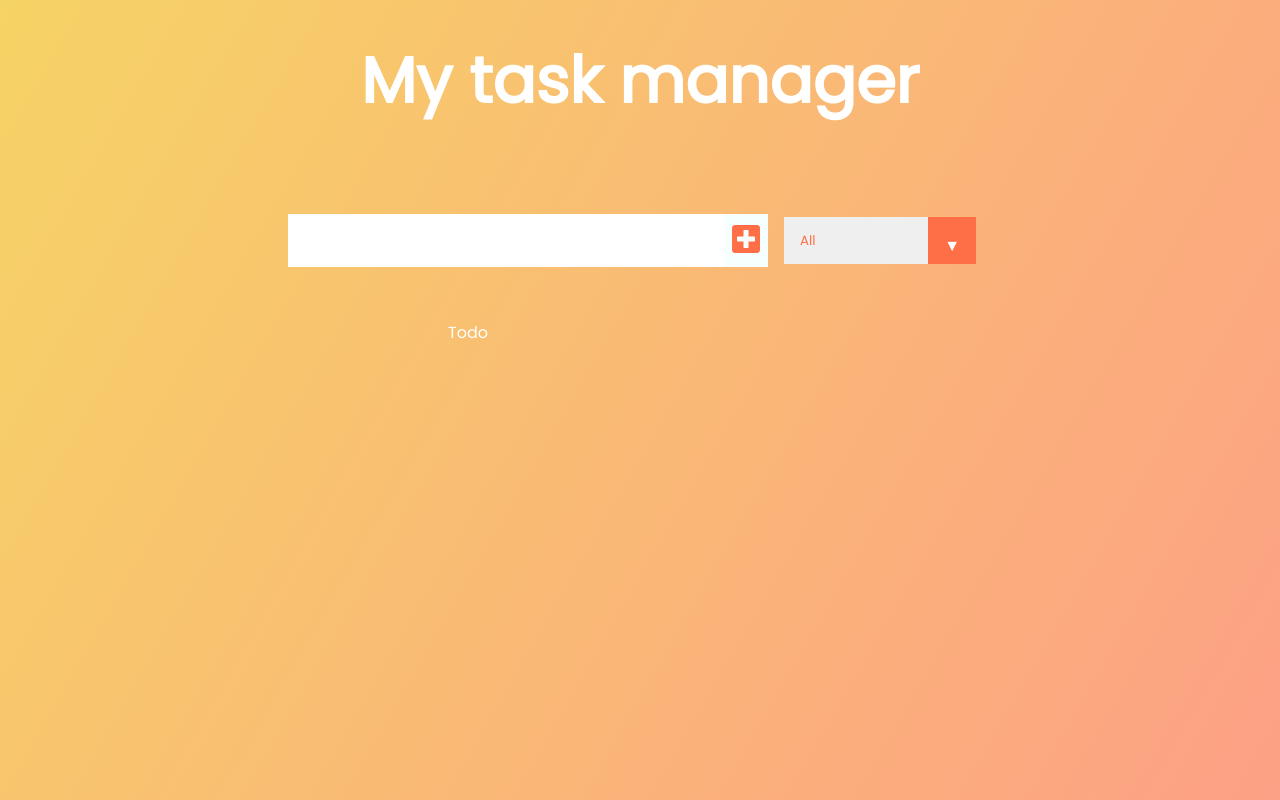
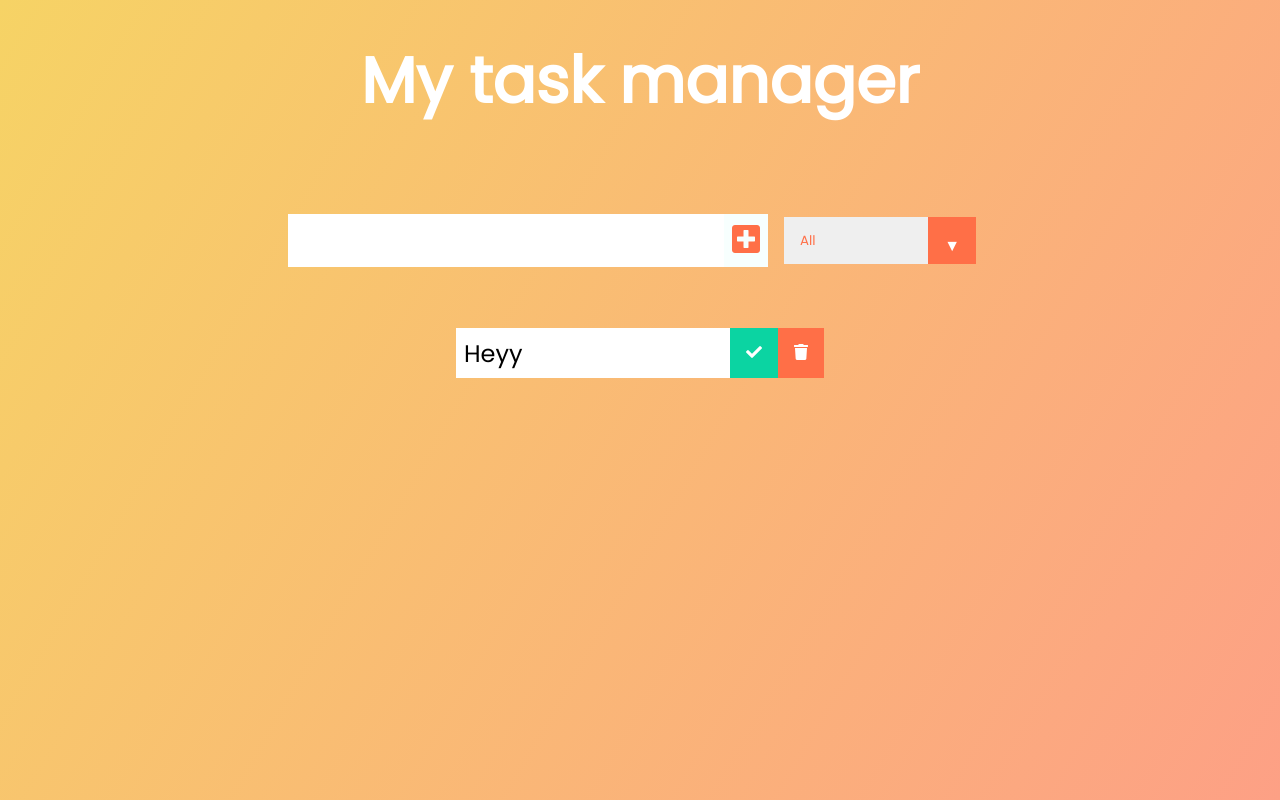
Before and after one commit to Sammy3000/Task-manager, a React (Create React App) app: page / in a window 1280 px wide. Built offline with nearby package versions, Linux system fonts and the light colour scheme.

Commit message:
Modify todo component

```diff
--- a/src/Components/Todo.js
+++ b/src/Components/Todo.js
@@ -2,7 +2,16 @@ import React from 'react'
 
 const Todo = () => {
   return (
-    <div>Todo</div>
+    <div className='todo'>
+        <li className='todo-item'>Heyy</li>
+        <button className='complete-btn'>
+            <i className='fas fa-check'></i>
+        </button>
+        <button className='trash-btn'>
+            <i className='fas fa-trash'></i>
+        </button>
+
+    </div>
   )
 }
 
```
